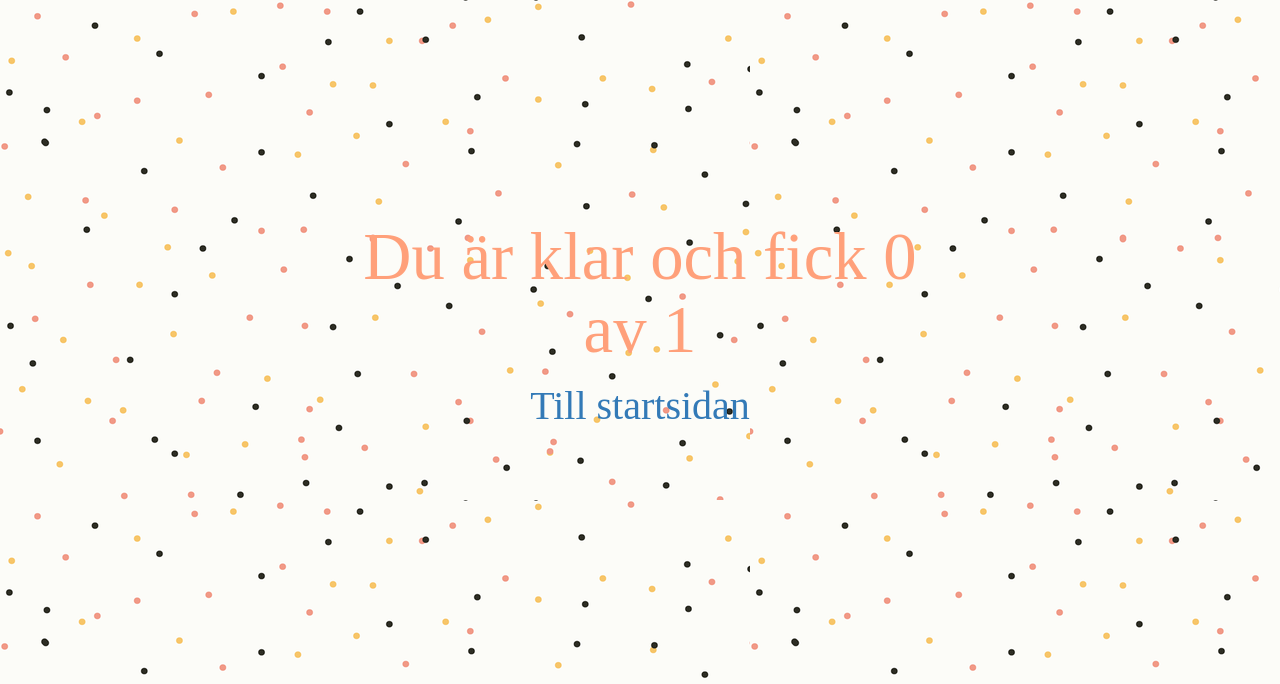
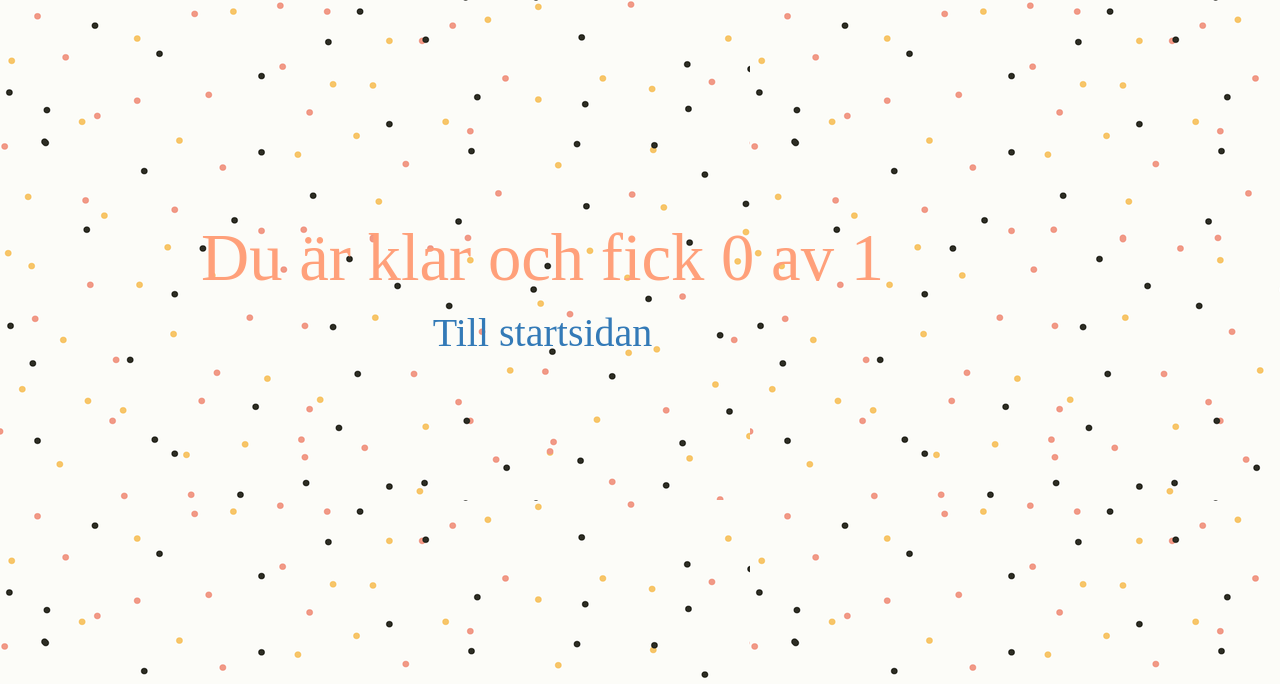
Before and after one commit to kristinbotas/quizproject, a Django app: page /quiz/1/completed/ in a window 1280 px wide. Shown: the top 684 px of the page. Run offline with Django 3.2, Linux system fonts and the light colour scheme; tables that the repository leaves empty hold one stand-in row (values such as "Sample post"); some libraries are stand-ins or nearby versions.

Commit message:
changed column width

```diff
--- a/quiz/templates/completed.html
+++ b/quiz/templates/completed.html
@@ -12,7 +12,7 @@
 		<div class="container">
 		<div class="row">
 			<div class="col-md-3"> </div>
-			<div class="col-md-6">
+			<div class="col-md-10">
 			<h1>Du är klar och fick {{ correct }} av {{ total }}</h1>
 			<p><a href="{% url 'start_page' %}">
 			Till startsidan
--- a/quiz/templates/question.html
+++ b/quiz/templates/question.html
@@ -12,7 +12,7 @@
 		<div class="container">
 		<div class="row">
 			<div class="col-md-3"> </div>
-			<div class="col-md-6">
+			<div class="col-md-10">
 			<h1>{{ question }}</h1>
 			<h2>Metalband eller asagud?</h2>
 			<form action="{% url "answer_page" quiz.quiz_number question_number %}" method="post">
```
